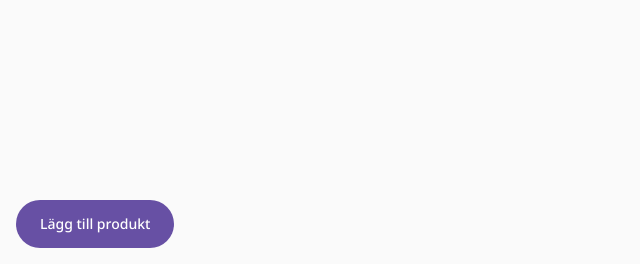
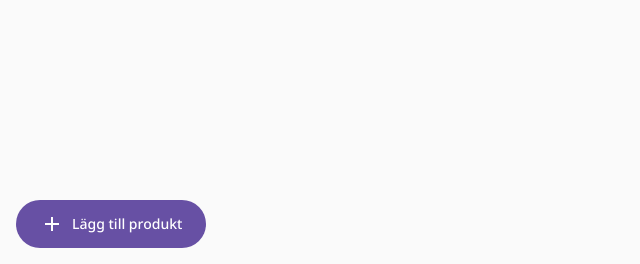
Before and after one commit to enjikaka/nitea-assignment, a PHP site: page / in a window 1280 px wide. Shown: the part 536-800 px from the top of the page, without its empty margins (0-640 px from the left). Run offline with PHP 8.4, Linux system fonts and the light colour scheme.

Commit message:
Change image paths, format files

```diff
--- a/front-end/css/main.css
+++ b/front-end/css/main.css
@@ -32,10 +32,18 @@ app-header {
 }
 
 menu {
-	padding: 0;
+	padding: 16px;
+	margin: 0;
 	position: absolute;
 	display: flex;
 	bottom: 0;
-	left: 16px;
-	right: 16px;
+	height: 48px;
+	left: 0;
+	right: 0;
+	z-index: 1;
+	background-color: var(--background-color);
 }
+
+svg {
+	fill: currentColor;
+}
--- a/front-end/index.html
+++ b/front-end/index.html
@@ -11,6 +11,7 @@
     <main>
       <menu>
         <md-button>
+          <svg slot="icon" xmlns="http://www.w3.org/2000/svg" viewBox="0 0 24 24"><use href="/img/icons.svg#add"></use></svg>
           <a href="add-product.html">Lägg till produkt</a>
         </md-button>
       </menu>
--- a/front-end/js/components/edit-form.css
+++ b/front-end/js/components/edit-form.css
@@ -35,7 +35,7 @@ label span {
 	border-radius: 6px;
 }
 
-input:not(:placeholder-shown)+span {
+input:not(:placeholder-shown) + span {
 	transform: translate(14px, -7px);
 	opacity: 1;
 	transition: transform 0.2s ease-in-out;
--- a/front-end/js/components/product-item.js
+++ b/front-end/js/components/product-item.js
@@ -25,11 +25,11 @@ class ProductItem extends HTMLElement {
                 </div>
                 <footer>
                     <md-button size-variant="small" color-variant="secondary">
-                        <svg slot="icon" xmlns="http://www.w3.org/2000/svg" viewBox="0 0 256 256"><rect width="256" height="256" fill="none"/><polygon points="128 160 96 160 96 128 192 32 224 64 128 160" fill="none" stroke="currentColor" stroke-linecap="round" stroke-linejoin="round" stroke-width="16"/><line x1="168" y1="56" x2="200" y2="88" fill="none" stroke="currentColor" stroke-linecap="round" stroke-linejoin="round" stroke-width="16"/><path d="M216,128v80a8,8,0,0,1-8,8H48a8,8,0,0,1-8-8V48a8,8,0,0,1,8-8h80" fill="none" stroke="currentColor" stroke-linecap="round" stroke-linejoin="round" stroke-width="16"/></svg>
+                        <svg slot="icon" xmlns="http://www.w3.org/2000/svg" viewBox="0 0 24 24"><use href="/img/icons.svg#edit"></use></svg>
                         <a href="/edit-product.html?productId=${this.getAttribute('product-id')}">Redigera</a>
                     </md-button>
                     <md-button size-variant="small" color-variant="secondary">
-                        <svg slot="icon" xmlns="http://www.w3.org/2000/svg" viewBox="0 0 256 256"><rect width="256" height="256" fill="none"/><polygon points="128 160 96 160 96 128 192 32 224 64 128 160" fill="none" stroke="currentColor" stroke-linecap="round" stroke-linejoin="round" stroke-width="16"/><line x1="168" y1="56" x2="200" y2="88" fill="none" stroke="currentColor" stroke-linecap="round" stroke-linejoin="round" stroke-width="16"/><path d="M216,128v80a8,8,0,0,1-8,8H48a8,8,0,0,1-8-8V48a8,8,0,0,1,8-8h80" fill="none" stroke="currentColor" stroke-linecap="round" stroke-linejoin="round" stroke-width="16"/></svg>
+                        <svg slot="icon" xmlns="http://www.w3.org/2000/svg" viewBox="0 0 24 24"><use href="/img/icons.svg#delete"></use></svg>
                         <a href="/delete-product.html?productId=${this.getAttribute('product-id')}">Ta bort</a>
                     </md-button>
                 </footer>
--- a/front-end/js/helpers/hydrate-product-item.js
+++ b/front-end/js/helpers/hydrate-product-item.js
@@ -3,7 +3,7 @@ import { renderProductItemElement } from './render-product-item-element.js';
 export async function hydrateProductItem($productItem, productId) {
     const hideActions = $productItem.hasAttribute('hide-actions');
 
-    const response = await fetch('http://localhost:8080/products/' + productId);
+    const response = await fetch(`http://localhost:8080/products/${productId}`);
     const json = await response.json();
     const product = json.data;
 
--- a/front-end/js/pages/edit-product.js
+++ b/front-end/js/pages/edit-product.js
@@ -50,7 +50,7 @@ if (qp.size === 1) {
     const updatedProduct = json.data[0];
 
     $output.textContent = 'Produkt uppdaterat:';
-    $main.innerHTML += renderProductItemElement(updatedProduct);
+    $main.append(renderProductItemElement(updatedProduct));
 
     const $newProductItem = document.querySelector('product-item');
 
```
Also changed, not shown: test/products.sql (+3 -3 lines), front-end/css/pages/edit-product.css (deleted), front-end/img/apple.jpg (renamed from front-end/apple.jpg), front-end/img/banana.jpg (renamed from front-end/banana.jpg), front-end/img/icons.svg (added), front-end/img/orange.jpg (renamed from front-end/orange.jpg), front-end/js/components/app-header.css (line endings or trailing spaces), front-end/js/components/md-button.css (indentation only), front-end/js/components/product-item.css (line endings or trailing spaces), 3 other files. Lines whose indentation alone changed are shown as unchanged.
